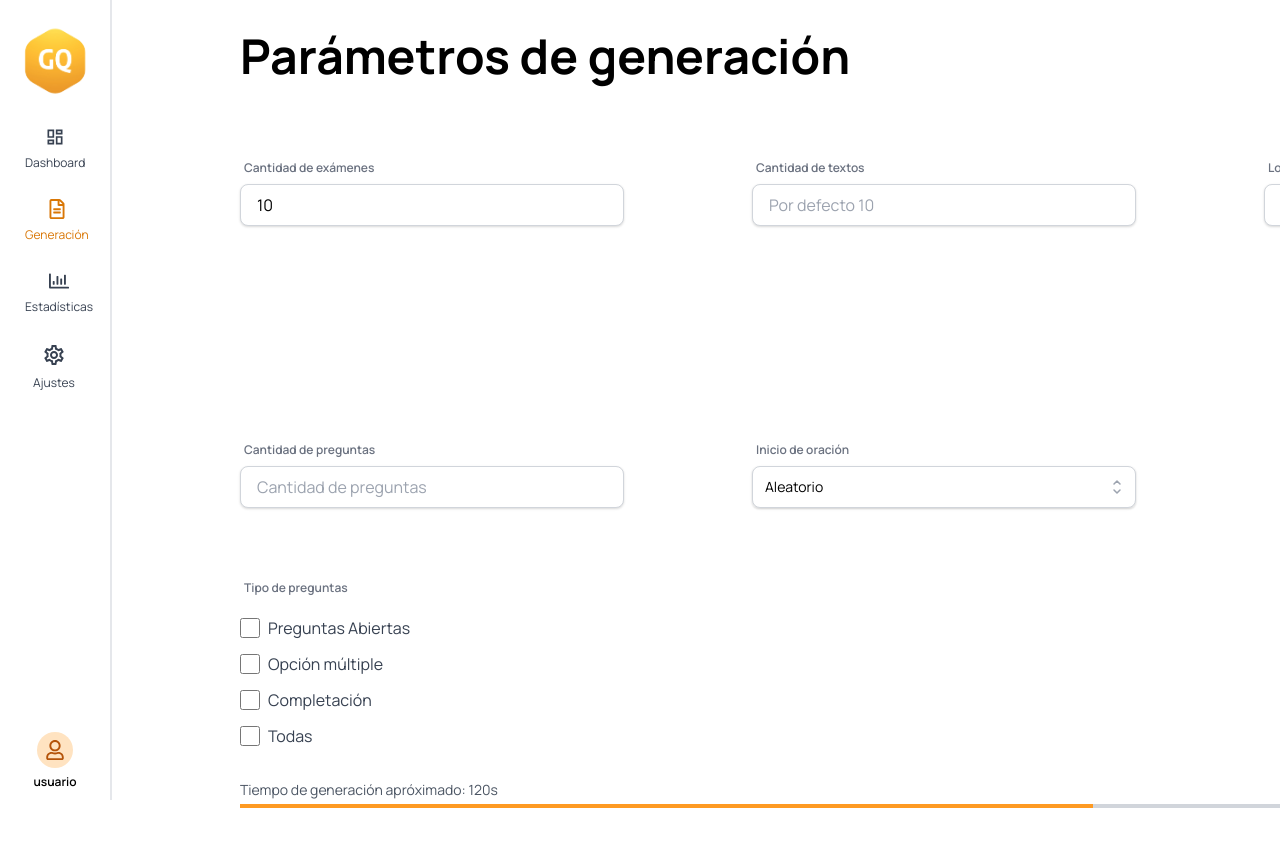
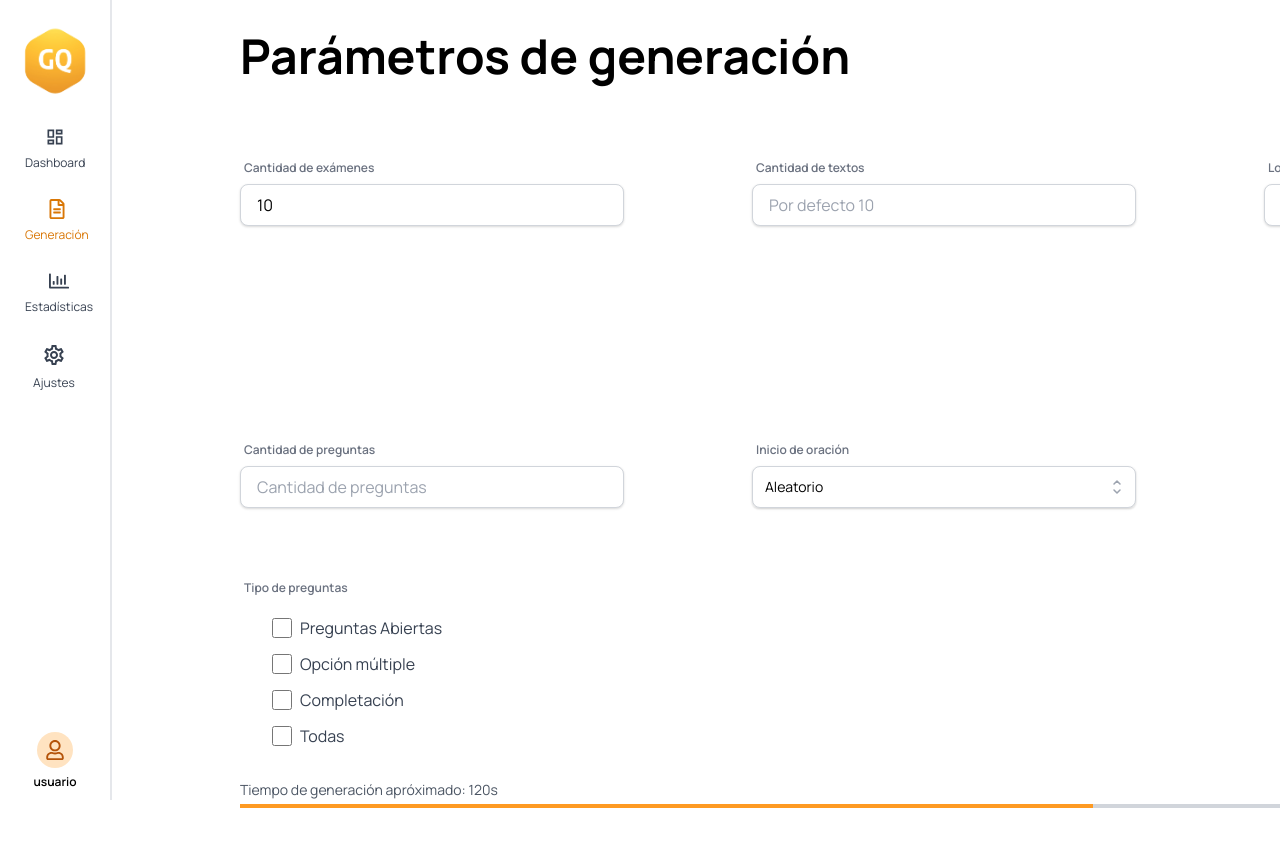
Before and after one commit to luisalvaran17/GQuestions, a React (Create React App) app in the folder frontend-app/gquestions-app/: page /teacher-home in a window 1280 px wide. Shown: the top 846 px of the page. Built offline with nearby package versions, Linux system fonts and the light colour scheme.

Commit message:
teacher generate page, ui resposive

```diff
--- a/frontend-app/gquestions-app/src/components/teacher/Generate.jsx
+++ b/frontend-app/gquestions-app/src/components/teacher/Generate.jsx
@@ -116,7 +116,7 @@ class Home extends Component {
             </label>
             <div className='flex sm:mx-0 mx-auto'>
               <div className='grid grid-rows'>
-                <div class='flex flex-col lg:text-base text-sm'>
+                <div class='flex flex-col lg:text-base text-sm ml-8'>
                   <label class='inline-flex items-center mt-3'>
                     <input
                       type='checkbox'
```
